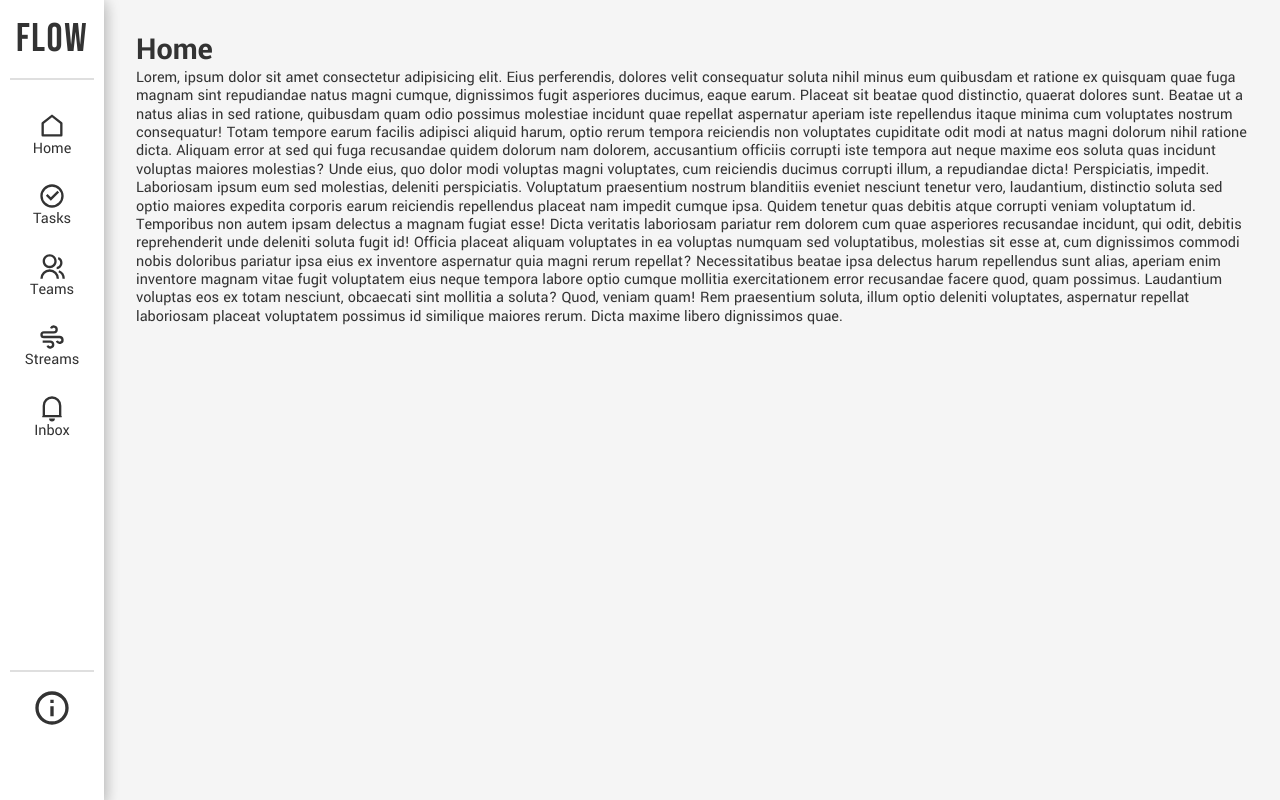
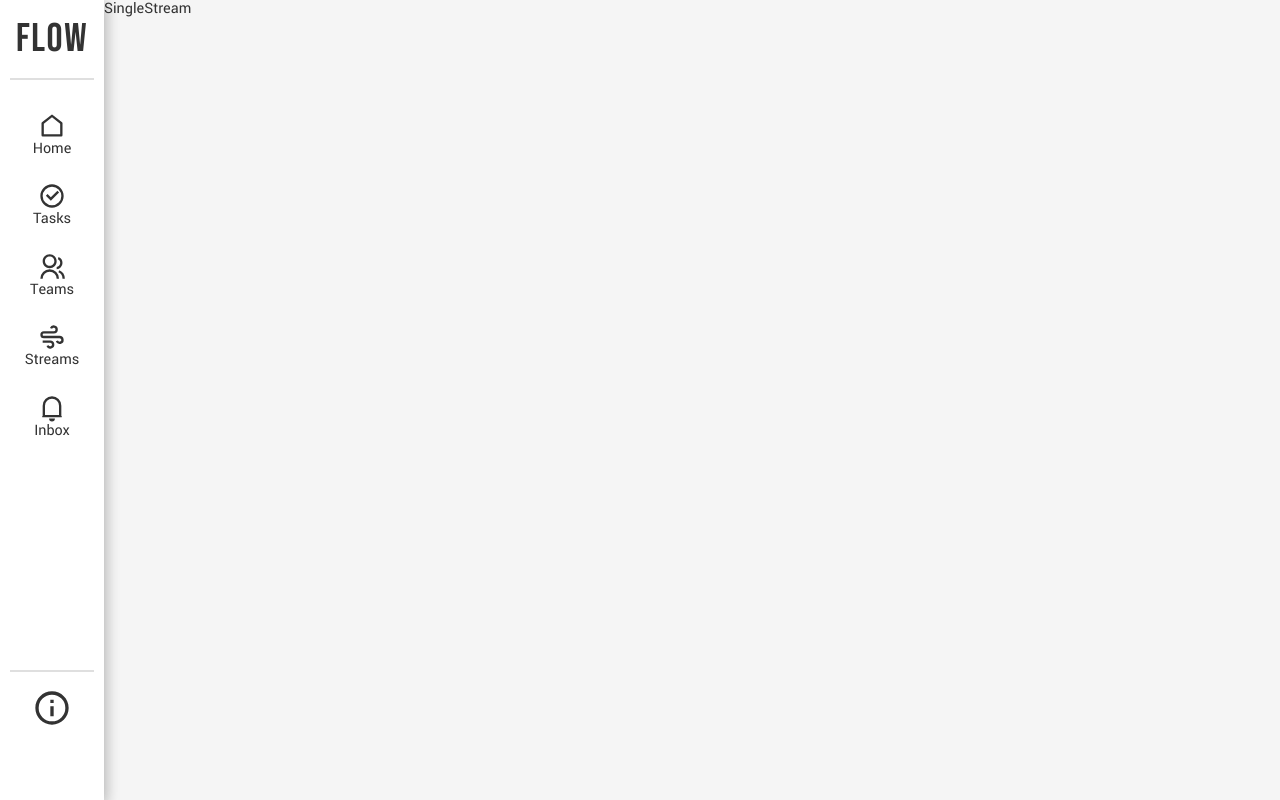
Before and after one commit to lisawagner/flow-app, a React (Create React App) app: page /streams/1 in a window 1280 px wide. Built offline with nearby package versions, Linux system fonts and the light colour scheme.

Commit message:
Chore: Add page scaffolding and routes

```diff
--- a/src/App.js
+++ b/src/App.js
@@ -4,7 +4,7 @@ import { BrowserRouter, Routes, Route, Navigate } from 'react-router-dom';
 import './App.css';
 
 // components
-
+import Layout from './components/Layout/Layout'
 
 // pages
 import Home from './pages/Home/Home'
@@ -14,8 +14,8 @@ import Inbox from './pages/Inbox/Inbox'
 import Streams from './pages/Streams/Streams'
 import Tasks from './pages/Tasks/Tasks'
 import Teams from './pages/Teams/Teams'
-import Layout from './components/Layout/Layout';
-
+import AddStream from './pages/AddStream/AddStream'
+import SingleStream from './pages/SingleStream/SingleStream'
 
 function App() {
   return (
@@ -28,6 +28,8 @@ function App() {
             <Route path="/tasks" element={<Tasks />} />
             <Route path="/teams" element={<Teams />} />
             <Route path="/streams" element={<Streams />} />
+            <Route path="/streams/:id" element={<SingleStream />} />
+            <Route path="/new" element={<AddStream />} />
             <Route path="/inbox" element={<Inbox />} />
             <Route path="/*" element={<Home />} />
           </Routes>
--- /dev/null
+++ b/src/pages/AddStream/AddStream.js
@@ -0,0 +1,9 @@
+import React from 'react'
+
+const AddStream = () => {
+  return (
+    <div>AddStream</div>
+  )
+}
+
+export default AddStream
--- /dev/null
+++ b/src/pages/SingleStream/SingleStream.js
@@ -0,0 +1,9 @@
+import React from 'react'
+
+const SingleStream = () => {
+  return (
+    <div>SingleStream</div>
+  )
+}
+
+export default SingleStream
```
Also changed, not shown: src/pages/UserProfile/UserProfile.js (added, +9 -0 lines), src/pages/AddStream/AddStream.module.css (added), src/pages/Login/Login.module.css (added), src/pages/Signup/Signup.module.css (added), src/pages/SingleStream/SingleStream.module.css (added), src/pages/Streams/Streams.module.css (added), src/pages/UserProfile/UserProfile.module.css (added).
